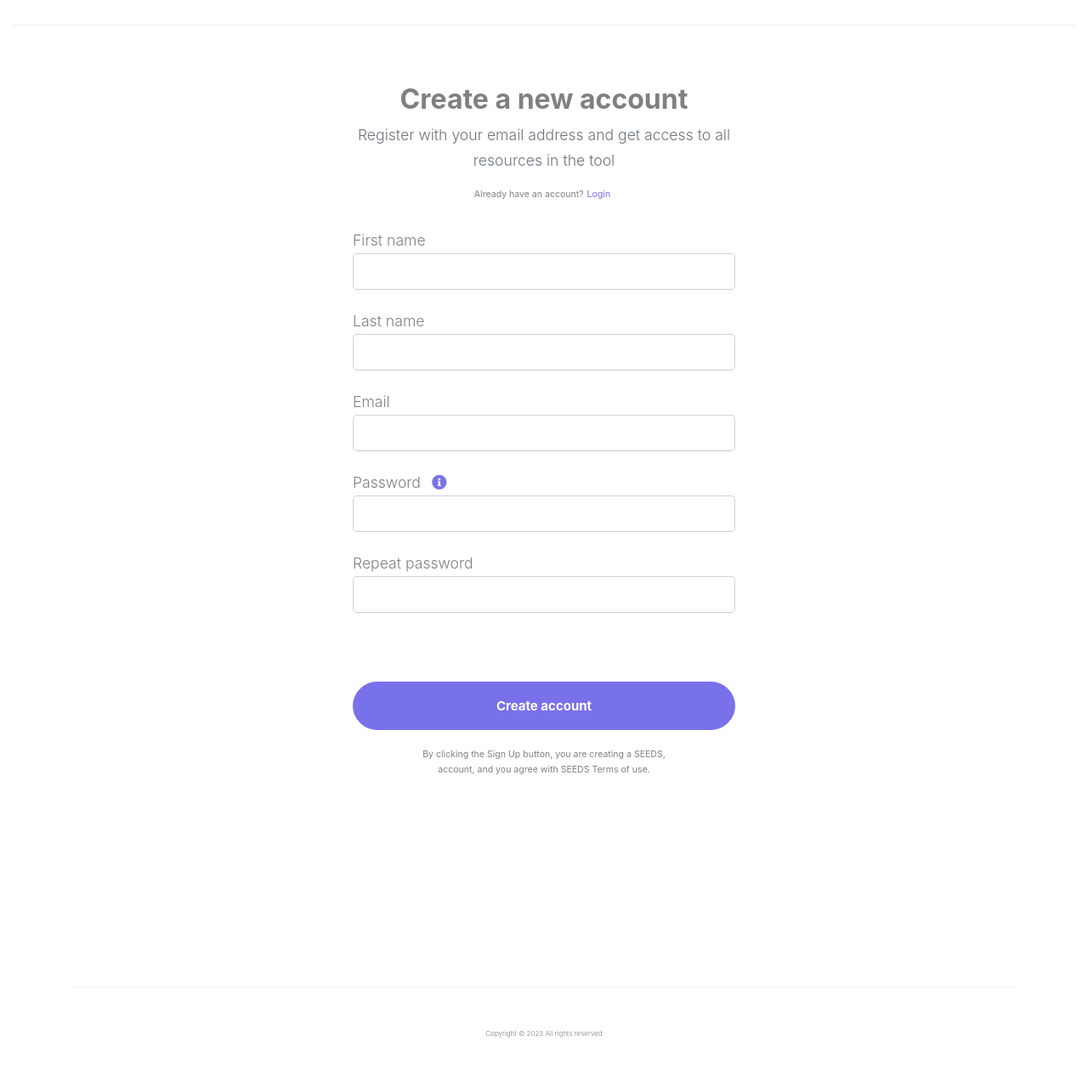
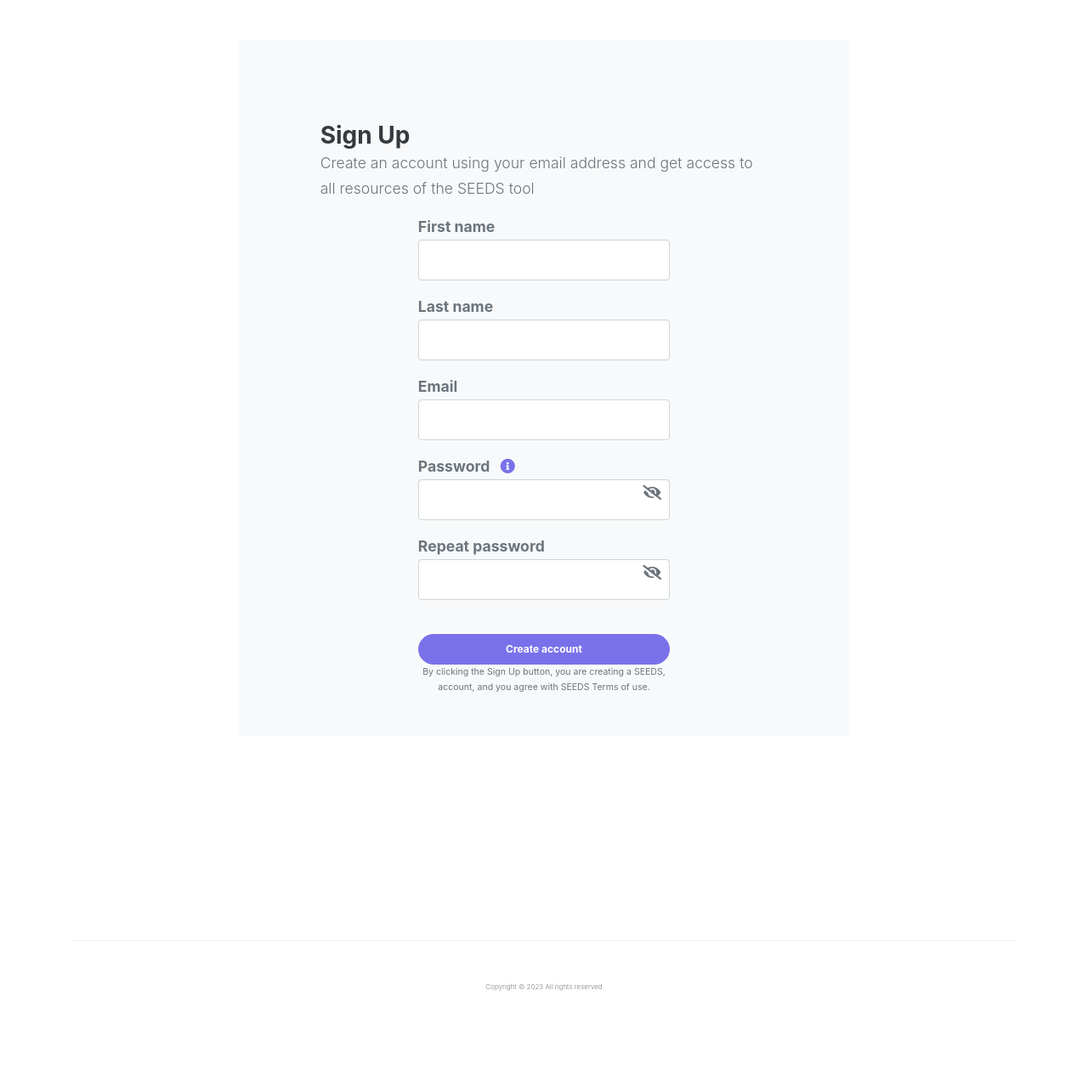
Before and after one commit to centre-for-educational-technology/Seeds_bootstrap, a Django app: page /register/ in a window 1280 px wide. Shown: the part 89-1361 px from the top of the page at 85% size. After the commit the page ends 1255 px from the top, so only its background shows below. Run offline with Django 4.2, Linux system fonts and the light colour scheme; some libraries are stand-ins or nearby versions; some web fonts are replaced.

Commit message:
updating pages designs

```diff
--- a/register/templates/sign_up.html
+++ b/register/templates/sign_up.html
@@ -3,153 +3,46 @@
 {% load crispy_forms_tags %}
 
 {% block body %}
-
 <style>
-    .login-block {
-        margin: 30px auto;
-        min-height: 93.6vh
-    }
-
-    .login-block .auth-box {
-        margin: 20px auto 0;
-        max-width: 450px !important
-    }
-
-    .card {
-        border-radius: 5px;
-        -webkit-box-shadow: 0 0 5px 0 rgba(43, 43, 43, .1), 0 11px 6px -7px rgba(43, 43, 43, .1);
-        box-shadow: 0 0 5px 0 rgba(43, 43, 43, .1), 0 11px 6px -7px rgba(43, 43, 43, .1);
-        border: none;
-        margin-bottom: 30px;
-        -webkit-transition: all .3s ease-in-out;
-        transition: all .3s ease-in-out;
-        background-color: #fff
-    }
-
-    .card .card-block {
-        padding: 1.25rem
-    }
-
-    .f-80 {
-        font-size: 80px
-    }
-
-    .form-group {
-        margin-bottom: 1.25em
-    }
-
-    .form-material .form-control {
-        display: inline-block;
-        height: 43px;
-        width: 100%;
-
-        border-radius: 5px;
-        font-size: 16px;
-        font-weight: 400;
-        padding: 9px;
-        background-color: transparent;
-        -webkit-box-shadow: none;
-        box-shadow: none;
-        border-bottom: 1px solid #ccc
-    }
-
-    .input-group {
-        display: inline-block;
-        height: 43px;
-        font-size: 16px;
-        font-weight: 400;
-        padding: 9px;
-        background-color: transparent;
-
-
-    }
-
-    .btn-md {
-        padding: 10px 16px;
-        font-size: 15px;
-        line-height: 23px
-    }
-
-
-
-    .m-b-20 {
-        margin-bottom: 20px
-    }
-
-
-
-
-    #infoMessage p {
-        color: red !important
-    }
-
-
-    .or-container {
-        align-items: center;
-        color: #ccc;
-        display: flex;
-        margin: 25px 0
-    }
-
-
     .pass_show {
         position: relative
     }
 
     .pass_show .ptxt {
-
         position: absolute;
-
         top: 60%;
-
         right: 10px;
-
         z-index: 1;
-
-        color: #f36c01;
-
         margin-top: -10px;
-
         cursor: pointer;
-
         transition: .3s ease all;
-
     }
 
     .pass_show .ptxt:hover {
         color: #333333;
     }
 </style>
-<section class="login-block pt-5 border-top">
-    <div class="container-fluid">
-        <div class="row">
-            <div class="col-sm-12">
-                <form class="md-float-material form-material" action="#" method="POST">
-                    <div class="auth-box">
-                        <div class="">
-                            <div class="row">
-                                <div class="col-md-12">
-                                    <h2 class="text-center heading"><b>Create a new account</b></h2>
-                                    <p class="text-secondary text-center">Register with your email address and get
-                                        access to all
-                                        resources in the tool</p>
-                                </div>
-                            </div>
-                            <small class="d-flex justify-content-center">
-                                Already have an account? <a class="px-1" href="{% url 'login'%}" data-abc="true">
-                                    Login</a></small>
-                            <br />
+<div class='row mt-4 p-4 h-100 justify-content-around'>
+    <div class="col col-7 bg-light text-muted p-5">
         {% if form.errors|length != 0%}
             <div class="alert alert-danger" role="alert">
                 {{ form.errors}}
             </div>
         {% endif %}
-                            <form method="post">
+
+        <div class="text-dark pt-5 px-5">
+            <h3 class='font-weight-bold m-0'> Sign Up </h3>
+            <p class='p-0 text-muted'>
+                Create an account using your email address and get access to all resources of the SEEDS tool
+            </p>
+        </div>
+        <div class="row justify-content-around">
+        <form class='col-6' method="post">
             {% csrf_token %}
-                                <div class="form-group form-primary">First name {{form.first_name }} </div>
-                                <div class="form-group form-primary"> Last name {{form.last_name}} </div>
-                                <div class="form-group form-primary"> Email {{form.email}}</div>
-                                <div class="form-group pass_show"> Password <span><i style='color:#007bff;'
+            <div class="form-group form-primary font-weight-bold">First name {{form.first_name }} </div>
+            <div class="form-group form-primary font-weight-bold"> Last name {{form.last_name}} </div>
+            <div class="form-group form-primary font-weight-bold"> Email {{form.email}}</div>
+            <div class="form-group pass_show font-weight-bold"> Password <span><i style='color:#007bff;'
                                             class='text-primary fa fa-info-circle ml-2' data-toggle='modal'
                                             data-placement='top' data-target="#pwd"></i></span>
                 {{form.password1}}
@@ -181,43 +74,45 @@
                         </div>
                     </div>
                 </div>
-                                    <!-- End -->
+
             </div>
-                                <div class="form-group pass_show"> Repeat password
+            <div class="form-group pass_show font-weight-bold"> Repeat password
                 {{form.password2}}
             </div>
-                                <br />
-                                <br />
-                                <div class="row">
-                                    <div class="col-md-12"> <input type="submit"
-                                            class="btn btn-primary py-3 px-5 btn-pill btn-md btn-block waves-effect text-center m-b-20"
+
+            <div class="row pt-4">
+                <div class="col-md-12">
+                    <input type="submit" class="btn btn-primary py-2 px-3 btn-pill btn-md btn-block waves-effect text-center m-b-20"
                                             style=" font-weight:bold;" name="submit" value="Create account">
                     <!-- <button type="button" class="btn btn-primary btn-md btn-block waves-effect text-center m-b-20"><i class="fa fa-lock"></i> Signup Now </button> -->
                 </div>
             </div>
         </form>
+    </div>
         <small class="d-flex justify-content-center">By clicking the Sign Up button, you are
                                 creating a SEEDS,</small>
         <small class="d-flex justify-content-center"> account, and you agree with SEEDS Terms of
                                 use.</small>
     </div>
     </div>
-                </form>
-            </div>
-        </div>
-    </div>
-</section>
-
 {% endblock %}
 
 {% block scr %}
-<script>
+
     $(document).ready(function () {
-        $('.pass_show').append('<span class="ptxt">Show</span>');
+        $('.pass_show').append('<span class="ptxt fa fa-eye-slash"></span>');
     });
     $(document).on('click', '.pass_show .ptxt', function () {
-        $(this).text($(this).text() == "Show" ? "Hide" : "Show");
-        $(this).prev().attr('type', function (index, attr) { return attr == 'password' ? 'text' : 'password'; });
+        if ($(this).prev().attr('type') == "text") {
+            $('.ptxt').removeClass("fa-eye");
+            $('.ptxt').addClass("fa-eye-slash");
+        } else {
+            $('.ptxt').removeClass("fa-eye-slash");
+            $('.ptxt').addClass("fa-eye");
+        }
+        //$(this).prev().attr('type', function (index, attr) { return attr == 'password' ? 'text' : 'password'; });
+        $('.ptxt').prev().attr('type',function (index, attr) { return attr == 'password' ? 'text' : 'password'; })
+
     });
-</script>
+
 {% endblock %}
```
Also changed, not shown: templates/index.html (+22 -10 lines), templates/portfolio.html (+47 -22 lines), templates/project_page.html (+6 -2 lines), templates/show_results.html (+45 -16 lines). Lines whose indentation alone changed are shown as unchanged.
